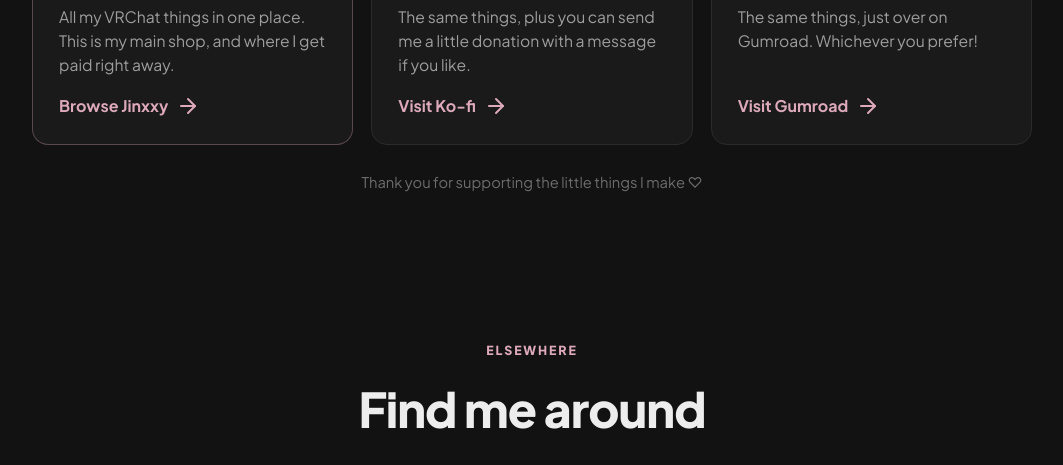
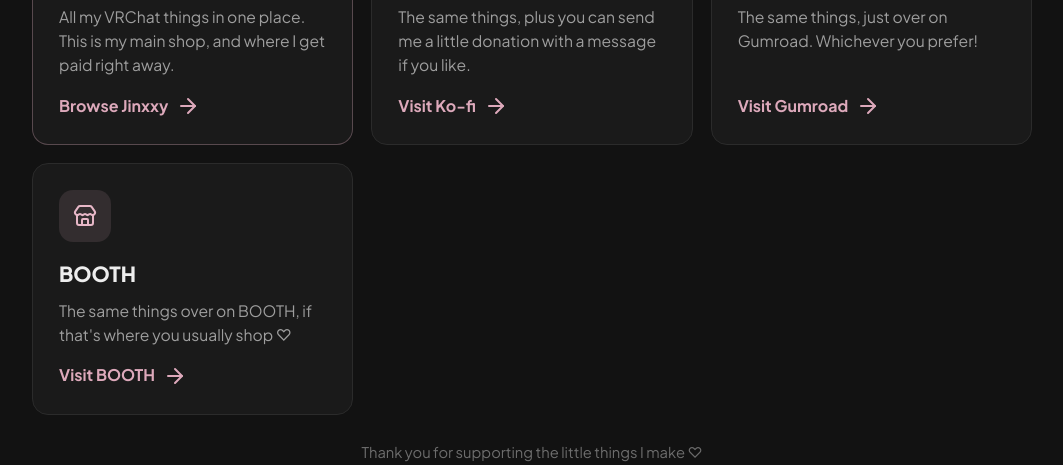
Before and after one commit to SlushyP1e/SlushyP1e.github.io, a plain HTML site: page index.html in a window 1280 px wide. Shown: the part 1755-2220 px from the top of the page, without its empty margins (108-1171 px from the left). Drawn offline with nearby package versions, Linux system fonts and the light colour scheme; a web font is replaced by a local one.

Commit message:
Add BOOTH store link to index.html

```diff
--- a/index.html
+++ b/index.html
@@ -470,6 +470,12 @@
             <p>The same things, just over on Gumroad. Whichever you prefer!</p>
             <span class="go">Visit Gumroad <i data-lucide="arrow-right"></i></span>
           </a>
+          <a href="https://slushypie.booth.pm/" target="_blank" rel="noopener noreferrer" class="store-card">
+            <span class="ic"><i data-lucide="store"></i></span>
+            <h3>BOOTH</h3>
+            <p>The same things over on BOOTH, if that's where you usually shop ♡</p>
+            <span class="go">Visit BOOTH <i data-lucide="arrow-right"></i></span>
+          </a>
         </div>
         <p class="store-note">Thank you for supporting the little things I make ♡</p>
       </section>
```
